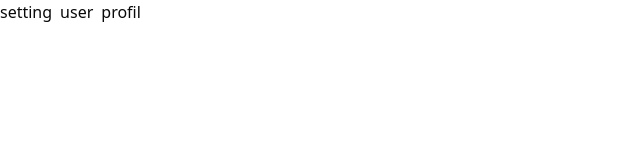
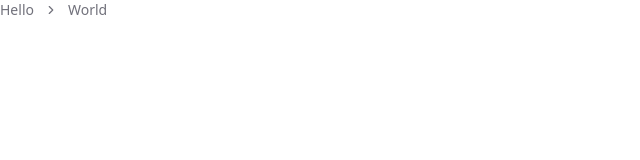
Before and after one commit to NickyHariniaina/shirugame-trivia-dev, a Next.js app: page /setting/user/profil in a window 1280 px wide. Shown: the top 160 px of the page, without its empty margins (0-640 px from the left). Built offline with nearby package versions, Linux system fonts and the light colour scheme; a web font is replaced by a local one.

Commit message:
chore: add generatePath to generate path

```diff
--- a/src/app/setting/user/profil/page.tsx
+++ b/src/app/setting/user/profil/page.tsx
@@ -1,10 +1,11 @@
 "use client"
+import { generatePath } from "@/utils/func";
 import { usePathname } from "next/navigation";
 import { Breadpath } from "@/components/ui/Breadpath";
 const Page = () => {
   const path = usePathname();
-  const formattedPath = path.split("/").slice(1);
-
+  generatePath(path)
+  const formattedPath = "";
   return <div>
     <Breadpath path={formattedPath} />
   </div>
--- a/src/components/ui/Avatar.tsx
+++ b/src/components/ui/Avatar.tsx
@@ -2,6 +2,7 @@
 
 import Image from "next/image";
 import { useState } from "react";
+import { Button } from "./button";
 
 type AvatarPropsType = {
   src: string ;
@@ -15,8 +16,8 @@ export const Avatar = ({ src, alt = "avatar", size = 48, onClick }: AvatarPropsT
   const letter = alt.charAt(0).toUpperCase();
 
   return (
-    <div
-      className="overflow-hidden rounded-full flex items-center justify-center border-1  m-4 text-black dark:text-white  font-bold"
+    <Button
+      className="overflow-hidden rounded-full flex items-center justify-center border-1   font-bold"
       style={{ width: size, height: size }}
       onClick={onClick}
     >
@@ -32,6 +33,6 @@ export const Avatar = ({ src, alt = "avatar", size = 48, onClick }: AvatarPropsT
       ) : (
         <span className="text-lg">{letter}</span>
       )}
-    </div>
+    </Button>
   );
 };
--- a/src/components/ui/Breadpath.tsx
+++ b/src/components/ui/Breadpath.tsx
@@ -1,3 +1,6 @@
+import { SlashIcon } from "lucide-react";
+import { Breadcrumb, BreadcrumbList, BreadcrumbItem, BreadcrumbLink, BreadcrumbSeparator } from "./breadcrumb";
+
 type BreadPathProps = {
   path: string[];
 };
@@ -6,10 +9,16 @@ type BreadPathProps = {
 // NOTE: here i should shrink with ... in case the path is too long.
 export const Breadpath = (props: BreadPathProps) => {
   return (
-    <div className="flex flex-row items-center gap-2">
-      {props.path.map((item, index) => (
-        <span key={index}>{item}</span>
-      ))}
-    </div>
+    <Breadcrumb>
+      <BreadcrumbList>
+        <BreadcrumbItem>
+          <BreadcrumbLink href="/">Hello</BreadcrumbLink>
+        </BreadcrumbItem>
+        <BreadcrumbSeparator />
+        <BreadcrumbItem>
+          <BreadcrumbLink href="/">World</BreadcrumbLink>
+        </BreadcrumbItem>
+      </BreadcrumbList>
+    </Breadcrumb>
   );
 };
--- /dev/null
+++ b/src/utils/func.ts
@@ -0,0 +1,11 @@
+export const generatePath = (path: string) => {
+  const formattedPath = path.split("/").slice(1);
+  let currentPath = "";
+  const hrefPath = [];
+  for (const content of formattedPath) {
+    currentPath += "/";
+    currentPath += content;
+    hrefPath.push(currentPath);
+  }
+  return [formattedPath, hrefPath];
+}
```
